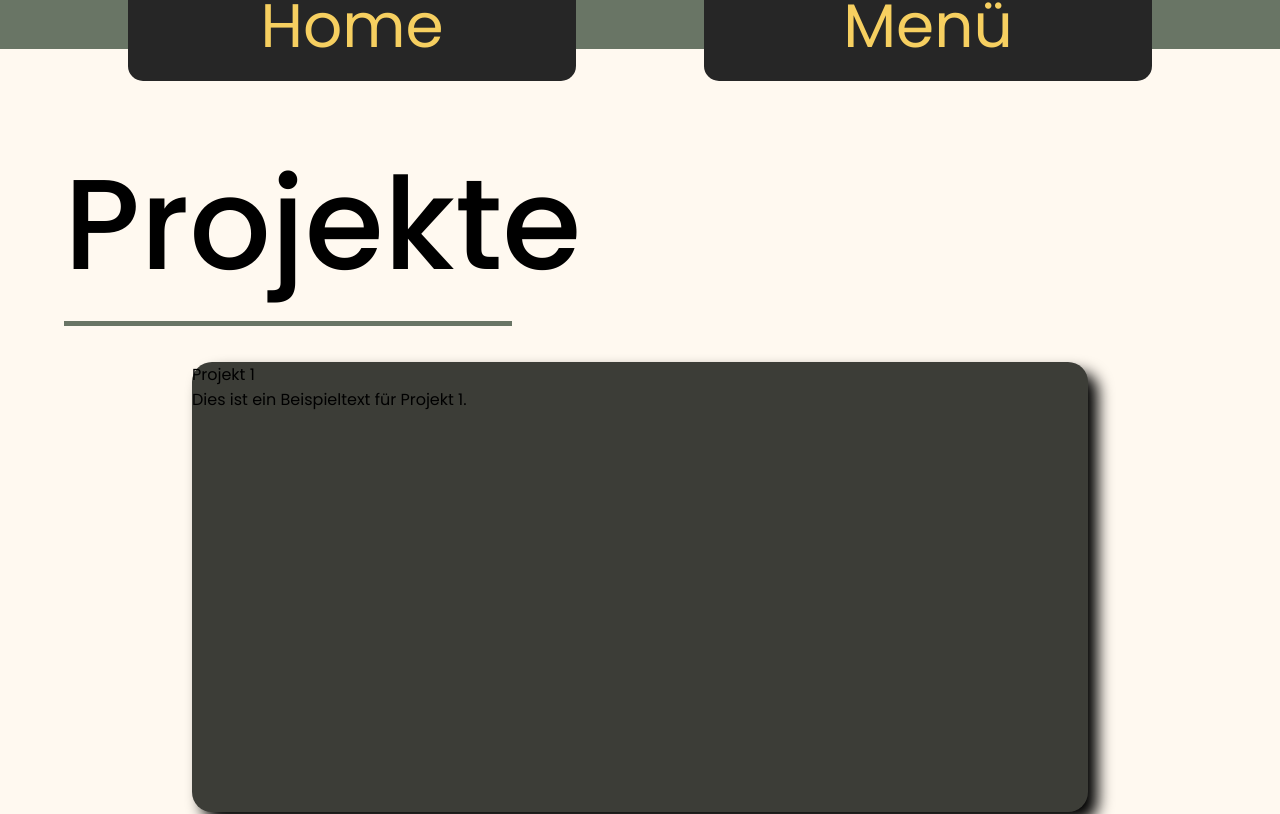
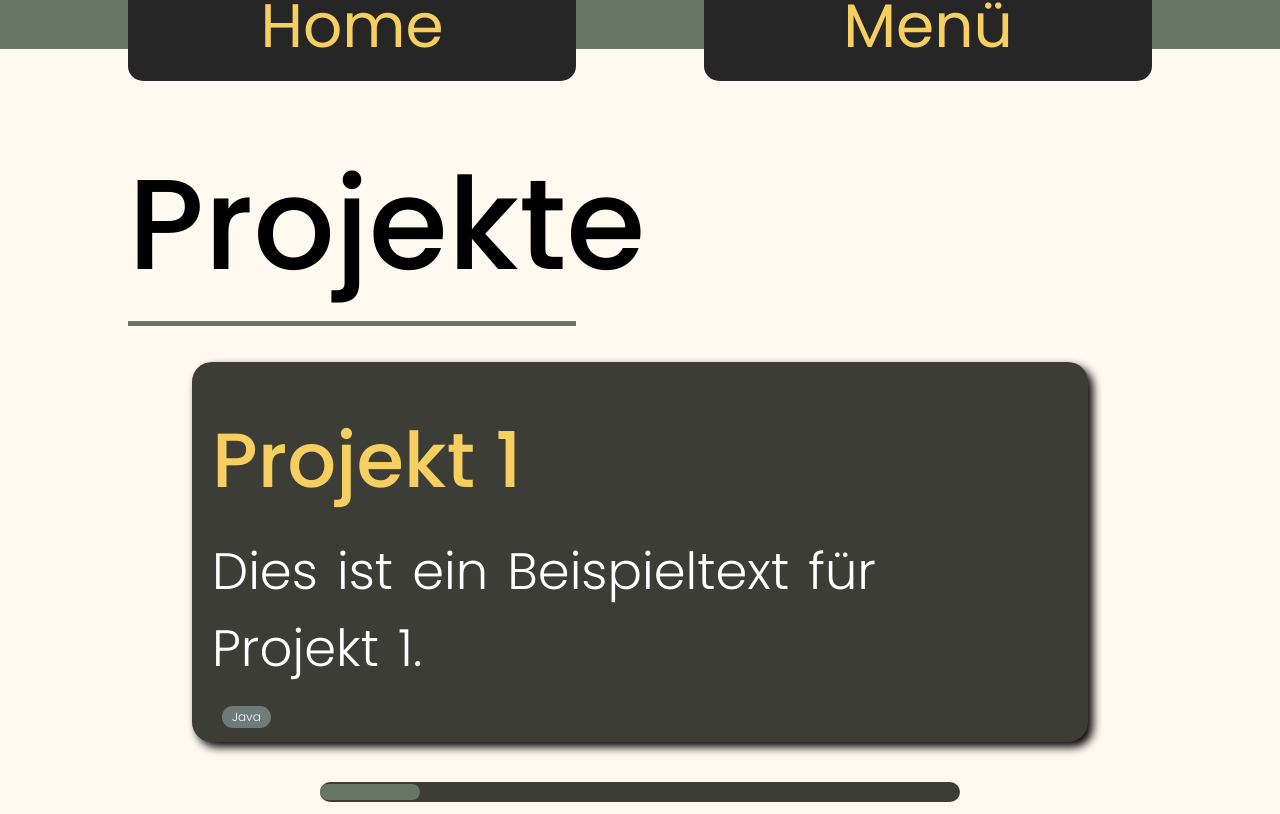
Before and after one commit to IM23a-buerkim/mein_portfolio, a Next.js app: page / in a window 1280 px wide. Shown: the part 751-1565 px from the top of the page. Built offline with nearby package versions, Linux system fonts and the light colour scheme.

Commit message:
veränderung Projekte

```diff
--- a/src/app/mainstyle.css
+++ b/src/app/mainstyle.css
@@ -140,7 +140,7 @@ main {
 @media screen and (max-width: 1400px) {
     #ueber {
         flex-direction: column;
-        margin: 10vh 0 15vh 0;
+        margin: 13vh 0 15vh 0;
         justify-content: center;
         width: 100vw;
     }
@@ -154,7 +154,7 @@ main {
     #ueber_links_foto {
         width: 70vw;
         margin: 0 0 0 0;
-        box-shadow: 10px 10px 40px 2px black;
+        box-shadow: 5px 5px 20px 1px black;
     }
 
     #ueber_rechts {
--- a/src/app/projekte.js
+++ b/src/app/projekte.js
@@ -1,5 +1,5 @@
 'use client';
-import React, { useState, useEffect, useRef } from 'react';
+import React, {useState, useEffect, useRef} from 'react';
 import './projekte_style.css';
 
 const Project = () => {
@@ -72,23 +72,48 @@ const Project = () => {
             <div id="projekt_container" ref={containerRef}>
                 <div className="projekt_element">
                     <div className="projekt_icon" style={{backgroundImage: "url('/data.png')"}}></div>
-                    <div className="projekt_titel">Projekt 1</div>
-                    <div className="projekt_text">Dies ist ein Beispieltext für Projekt 1.</div>
+                    <div className="projekt_inhalt">
+                        <div className="projekt_titel">Projekt 1</div>
+                        <div className="projekt_text">Dies ist ein Beispieltext für Projekt 1.</div>
+                        <div className="projekt_inhalt2">
+                            <div className="projekt_sprache">Java</div>
+                        </div>
+                    </div>
                 </div>
                 <div className="projekt_element">
                     <div className="projekt_icon" style={{backgroundImage: "url('/data.png')"}}></div>
-                    <div className="projekt_titel">Projekt 2</div>
-                    <div className="projekt_text">Dies ist ein Beispieltext für Projekt 2.</div>
+                    <div className="projekt_inhalt">
+                        <div className="projekt_titel">Projekt 2</div>
+                        <div className="projekt_text">Dies ist ein Beispieltext für Projekt 1. Dies ist ein Beispieltext für Projekt 1. Dies ist ein Beispieltext für Projekt 1.</div>
+                        <div className="projekt_inhalt2">
+                            <div className="projekt_sprache">Java</div>
+                            <div className="projekt_sprache">Java</div>
+                            <div className="projekt_sprache">Java</div>
+                            <div className="projekt_sprache">Java</div>
+                            <div className="projekt_sprache">Java</div>
+                            <div className="projekt_sprache">Java</div>
+                        </div>
+                    </div>
                 </div>
                 <div className="projekt_element">
                     <div className="projekt_icon" style={{backgroundImage: "url('/data.png')"}}></div>
-                    <div className="projekt_titel">Projekt 3</div>
-                    <div className="projekt_text">Dies ist ein Beispieltext für Projekt 3.</div>
+                    <div className="projekt_inhalt">
+                        <div className="projekt_titel">Projekt 3</div>
+                        <div className="projekt_text">Dies ist ein Beispieltext für Projekt 1.</div>
+                        <div className="projekt_inhalt2">
+                            <div className="projekt_sprache">Java</div>
+                        </div>
+                    </div>
                 </div>
                 <div className="projekt_element">
                     <div className="projekt_icon" style={{backgroundImage: "url('/data.png')"}}></div>
-                    <div className="projekt_titel">Projekt 3</div>
-                    <div className="projekt_text">Dies ist ein Beispieltext für Projekt 3.</div>
+                    <div className="projekt_inhalt">
+                        <div className="projekt_titel">Projekt 4</div>
+                        <div className="projekt_text">Dies ist ein Beispieltext für Projekt 1.</div>
+                        <div className="projekt_inhalt2">
+                            <div className="projekt_sprache">Java</div>
+                        </div>
+                    </div>
                 </div>
             </div>
             <div className="scrollbar-wrapper" ref={wrapperRef}>
--- a/src/app/projekte_style.css
+++ b/src/app/projekte_style.css
@@ -29,12 +29,92 @@
     margin: 0 0 0 5vw;
 }
 
+.projekt_element {
+    display: flex;
+    flex-direction: row;
+    width: 550px;
+    height: 250px;
+    background-color: #3C3D37;
+    border-radius: 20px;
+    box-shadow: 10px 10px 10px black;
+    position: relative;
+    margin: 20px 120px;
+    flex-shrink: 0;
+}
+
+.projekt_element:first-child {
+    margin-left: 200px;
+}
+
+.projekt_element:last-child {
+    margin-right: 200px;
+}
+
+.projekt_icon { /* 490px */
+    align-self: center;
+    width: 20%;
+    height: 100px;
+    margin: 0 30px;
+    background-color: white;
+    border-radius: 20px;
+    background-size: cover;
+    background-position: center;
+}
+
+.projekt_inhalt {
+    display: flex;
+    flex-direction: column;
+    justify-content: space-evenly;
+    align-items: flex-start;
+    width: 80%;
+    height: 100%;
+    background-color: transparent;
+}
+
+.projekt_titel {
+    font-size: 30px;
+    font-weight: var(--medium);
+    color: #F6CF60;
+    margin: 0 0 0 0;
+}
+
+.projekt_text {
+    font-size: 15px;
+    font-weight: var(--light);
+    color: white;
+    word-spacing: 0.1em;
+    line-height: 1.8em;
+    width: 85%;
+}
+
+.projekt_inhalt2 {
+    display: flex;
+    flex-direction: row;
+    flex-wrap: wrap;
+    justify-content: flex-start;
+    align-items: center;
+    width: 60%;
+    margin-left: -5px;
+}
+
+.projekt_sprache {
+    font-size: 12px;
+    font-weight: var(--light);
+    color: white;
+    background-color: #6F7A7A;
+    margin: 5px 10px;
+    padding: 2px 10px;
+    border-radius: 20px;
+}
+
+
+
 #projekt_container {
     display: flex;
     overflow-x: scroll;
     justify-content: flex-start;
     align-items: center;
-    margin: 5vh 0 0 0;
+    margin: 2vh 0 0 0;
     padding: 20px 0 0 0;
     width: 100%;
     -ms-overflow-style: none;
@@ -48,7 +128,7 @@
 /* Custom scrollbar wrapper */
 .scrollbar-wrapper {
     position: absolute;
-    bottom: 10vh;
+    bottom: 14vh;
     left: 25vw;
     width: 50vw;
     height: 20px;
@@ -77,17 +157,6 @@
     background: #F6CF60;
 }
 
-.projekt_element {
-    width: 450px;
-    height: 550px;
-    background-color: #3C3D37;
-    border-radius: 20px;
-    box-shadow: 10px 10px 15px black;
-    position: relative;
-    margin: 20px 120px;
-    flex-shrink: 0;
-}
-
 @media screen and (max-width: 1400px) {
     #projekte {
         padding: 10vh 0;
@@ -95,13 +164,13 @@
 
     #projekt_titel {
         font-size: var(--titel_handy);
-        margin: 0 0 0 5vw;
+        margin: 0 0 0 10vw;
     }
 
     #projekt_strich {
         height: 0.6vh;
         width: 35vw;
-        margin: 0 0 0 5vw;
+        margin: 0 0 0 10vw;
     }
 
     #projekt_container {
@@ -113,8 +182,62 @@
     }
 
     .projekt_element {
+        flex-direction: column;
         width: 70vw;
-        height: 450px;
+        height: 380px;
         margin: 20px 15vw;
+        box-shadow: 5px 5px 10px black;
+    }
+
+    .projekt_element:first-child {
+        margin-left: 15vw;
+    }
+
+    .projekt_element:last-child {
+        margin-right: 15vw;
+    }
+
+    .projekt_icon {
+        width: 50%;
+        height: 100px;
+        margin: 15px 0;
+        background-size: cover;
+        background-position: center;
+    }
+
+    .projekt_inhalt {
+        width: 100%;
+        height: 100%;
+        justify-content: flex-start;
+        background-color: transparent;
+        margin: 10px 20px;
+    }
+
+    .projekt_titel {
+        font-size: 6vw;
+        font-weight: var(--medium);
+        color: #F6CF60;
+        margin: 0 0 0 0;
+    }
+
+    .projekt_text {
+        font-size: 4vw;
+        font-weight: var(--light);
+        color: white;
+        word-spacing: 0.1em;
+        line-height: 1.5em;
+        width: 85%;
+        margin: 15px 0;
+    }
+
+    .projekt_inhalt2 {
+        width: 100%;
+        margin-left: 0;
+    }
+
+    .scrollbar-wrapper {
+        bottom: 7vh;
+        left: 25vw;
+        width: 50vw;
     }
 }
--- a/src/app/styles.css
+++ b/src/app/styles.css
@@ -203,7 +203,7 @@
 
 @media screen and (max-width: 1400px) {
     #img_landschaft {
-        height: 90vh;
+        height: 90.9vh;
     }
 
     #img_landschaft_cover {
```
